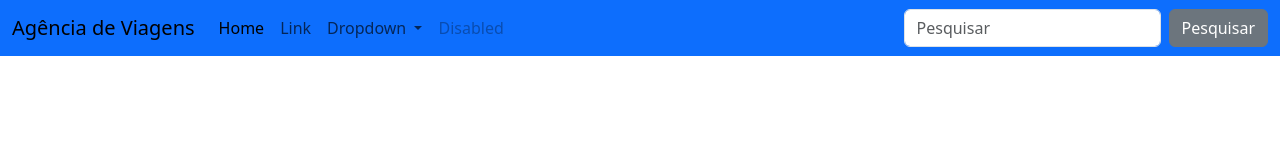
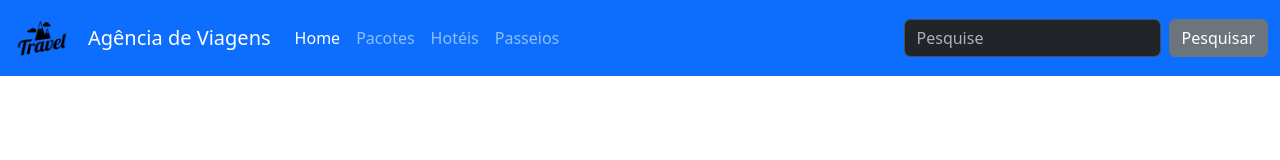
Before and after one commit to deusdeteneto/travel-agency, a plain HTML site: page index.html in a window 1280 px wide. Drawn offline with nearby package versions, Linux system fonts and the light colour scheme.

Commit message:
closes #4 - Navbar Finalizado

```diff
--- a/index.html
+++ b/index.html
@@ -13,9 +13,10 @@
   </head>
   <body>
     <!-- Navbar -->
-    <nav class="navbar navbar-expand-md navbar bg-primary">
+    <nav class="navbar navbar-expand-md navbar bg-primary" data-bs-theme="dark">
       <div class="container-fluid">
-        <a class="navbar-brand" href="#">Agência de Viagens</a>
+        <img src="images/logo.png" alt="Logo" width="60px" />
+        <a class="navbar-brand mx-3" href="#">Agência de Viagens</a>
         <button
           class="navbar-toggler"
           type="button"
@@ -33,41 +34,23 @@
               <a class="nav-link active" aria-current="page" href="#">Home</a>
             </li>
             <li class="nav-item">
-              <a class="nav-link" href="#">Link</a>
-            </li>
-            <li class="nav-item dropdown">
-              <a
-                class="nav-link dropdown-toggle"
-                href="#"
-                role="button"
-                data-bs-toggle="dropdown"
-                aria-expanded="false"
-              >
-                Dropdown
-              </a>
-              <ul class="dropdown-menu">
-                <li><a class="dropdown-item" href="#">Action</a></li>
-                <li><a class="dropdown-item" href="#">Another action</a></li>
-                <li><hr class="dropdown-divider" /></li>
-                <li>
-                  <a class="dropdown-item" href="#">Something else here</a>
-                </li>
-              </ul>
+              <a class="nav-link" aria-current="page" href="#">Pacotes</a>
             </li>
             <li class="nav-item">
-              <a class="nav-link disabled" aria-disabled="true">Disabled</a>
+              <a class="nav-link" aria-current="page" href="#">Hotéis</a>
+            </li>
+            <li class="nav-item">
+              <a class="nav-link" aria-current="page" href="#">Passeios</a>
             </li>
           </ul>
           <form class="d-flex" role="search">
             <input
               class="form-control me-2"
               type="search"
-              placeholder="Pesquisar"
+              placeholder="Pesquise"
               aria-label="Search"
             />
-            <button class="btn btn-secondary" type="submit">
-              Pesquisar
-            </button>
+            <button class="btn btn-secondary" type="submit">Pesquisar</button>
           </form>
         </div>
       </div>
```
